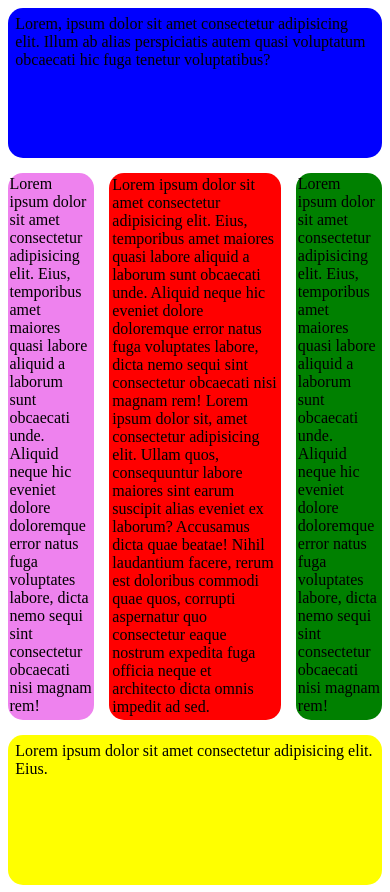
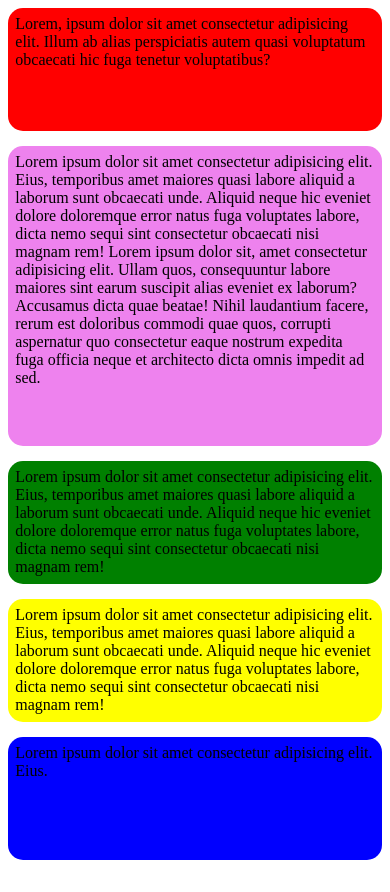
Before and after one commit to VincentSureau/css-grid-experiment, a plain HTML site: page index.html in a window 390 px wide. After the commit the page ends 867 px from the top, so only its background shows below. Drawn offline with Linux system fonts and the light colour scheme.

Commit message:
ajouté media query + fix taille de content

```diff
--- a/index.html
+++ b/index.html
@@ -9,20 +9,20 @@
 </head>
 <body>
     <div class="container">
-        <header class="header rounded">
+        <header class="header rounded red">
             Lorem, ipsum dolor sit amet consectetur adipisicing elit. Illum ab alias perspiciatis autem quasi voluptatum obcaecati hic fuga tenetur voluptatibus?
         </header>
-        <nav class="nav rounded">
+        <nav class="nav rounded green">
             Lorem ipsum dolor sit amet consectetur adipisicing elit. Eius, temporibus amet maiores quasi labore aliquid a laborum sunt obcaecati unde. Aliquid neque hic eveniet dolore doloremque error natus fuga voluptates labore, dicta nemo sequi sint consectetur obcaecati nisi magnam rem!
         </nav>
-        <main class="content rounded">
+        <article class="content rounded purple">
             Lorem ipsum dolor sit amet consectetur adipisicing elit. Eius, temporibus amet maiores quasi labore aliquid a laborum sunt obcaecati unde. Aliquid neque hic eveniet dolore doloremque error natus fuga voluptates labore, dicta nemo sequi sint consectetur obcaecati nisi magnam rem!
             Lorem ipsum dolor sit, amet consectetur adipisicing elit. Ullam quos, consequuntur labore maiores sint earum suscipit alias eveniet ex laborum? Accusamus dicta quae beatae! Nihil laudantium facere, rerum est doloribus commodi quae quos, corrupti aspernatur quo consectetur eaque nostrum expedita fuga officia neque et architecto dicta omnis impedit ad sed.
-        </main>
-        <aside class="sidebar rounded">
+        </article>
+        <aside class="sidebar rounded yellow">
             Lorem ipsum dolor sit amet consectetur adipisicing elit. Eius, temporibus amet maiores quasi labore aliquid a laborum sunt obcaecati unde. Aliquid neque hic eveniet dolore doloremque error natus fuga voluptates labore, dicta nemo sequi sint consectetur obcaecati nisi magnam rem!
         </aside>
-        <footer class="footer rounded">
+        <footer class="footer rounded blue">
             Lorem ipsum dolor sit amet consectetur adipisicing elit. Eius.
         </footer>
     </div>
--- a/style.css
+++ b/style.css
@@ -1,7 +1,12 @@
+/* Basic reset */
+
 * {
     margin: 0;
     padding: 0;
+    box-sizing: border-box;
 }
+
+/* Globals */
 
 body {
     min-height: 100vh;
@@ -9,52 +14,94 @@ body {
 
 .container {
     padding: 2%;
-    min-height: 100%;
+    min-height: 100vh;
     display: grid;
-    grid-template-columns: [first-col] 1fr [middle-col] 2fr [last-col] 1fr;
-    grid-template-rows: 150px auto 150px;
     grid-template-areas:
-        "header header header"
-        "nav content sidebar"
-        "footer footer footer"
+        "header"
+        "content"
+        "nav"
+        "sidebar"
+        "footer"
     ;
+    grid-template-rows: 1fr minmax(300px, auto) repeat(3, 1fr);
     grid-auto-flow: row;
     gap: 15px;
     justify-content: stretch;
 }
 
+/* header */
+
 .header {
-    background-color: blue;
     grid-area: header;
     padding: 2%;
 }
 
+/* nav */
+
 .nav {
-    background-color: violet;
     grid-area: nav;
     padding: 2%;
 }
 
+/* content */
+
 .content {
-    background-color: red;
     grid-area: content;
     align-self: stretch;
     grid-row: 2 / 3;
     padding: 2%;
 }
 
+/* sidebar */
+
 .sidebar {
-    background-color: green;
     grid-area: sidebar;
     padding: 2%;
 }
 
+/* footer */
+
 .footer {
-    background-color: yellow;
     grid-area: footer;
     padding: 2%;
 }
 
+/* utils */
+
 .rounded {
     border-radius: 15px;
 }
+
+.yellow {
+    background-color: yellow;
+}
+
+.purple {
+    background-color: violet;
+}
+
+.blue {
+    background-color: blue;
+}
+
+.red {
+    background-color: red;
+}
+
+.green {
+    background-color: green;
+}
+
+/* Responsive */
+
+@media screen and (min-width: 640px) {
+    .container {
+        grid-template-rows: 150px auto 150px;
+        grid-template-columns: [first-col] 1fr [middle-col] 2fr [last-col] 1fr;
+        grid-template-areas:
+            "header header header"
+            "nav content sidebar"
+            "footer footer footer"
+        ;
+    }
+}
```
